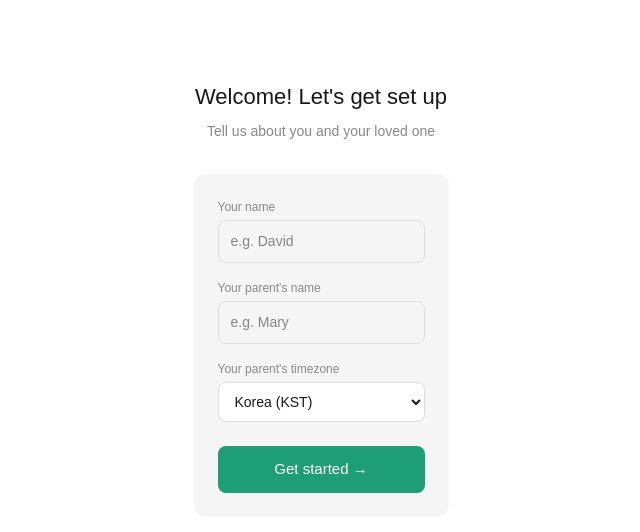
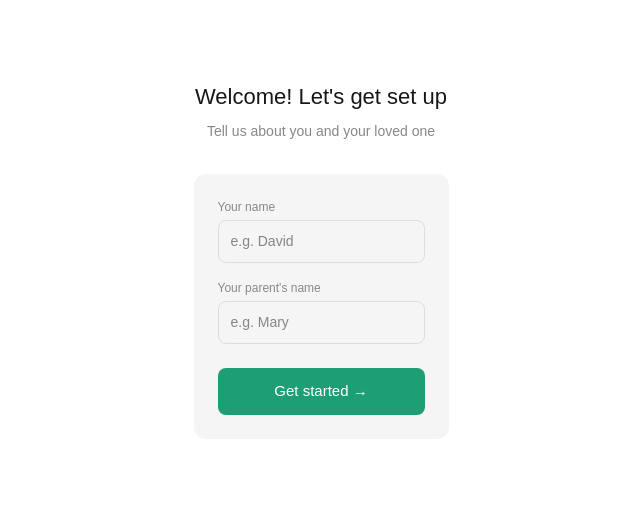
Before and after one commit to sunjikim-witty/familycare, a Next.js app: page /setup in a window 1280 px wide. Shown: the top 532 px of the page, without its empty margins (319-959 px from the left). Built offline with nearby package versions, Linux system fonts and the light colour scheme; no server answers.

Commit message:
remove timezone from setup

```diff
--- a/app/setup/page.js
+++ b/app/setup/page.js
@@ -9,7 +9,6 @@ export default function Setup() {
   const router = useRouter();
   const [myName, setMyName] = useState("");
   const [parentName, setParentName] = useState("");
-  const [parentTimezone, setParentTimezone] = useState("Asia/Seoul");
   const [saving, setSaving] = useState(false);
   const [user, setUser] = useState(null);
 
@@ -28,7 +27,6 @@ export default function Setup() {
     await setDoc(doc(db, "users", user.uid), {
       myName,
       parentName,
-      parentTimezone,
       myTimezone,
       familyId,
       email: user.email,
@@ -48,26 +46,10 @@ export default function Setup() {
           <input type="text" value={myName} onChange={e => setMyName(e.target.value)} placeholder="e.g. David"
             style={{width:"100%", padding:"10px 12px", borderRadius:"8px", border:"1px solid #ddd", fontSize:"14px", boxSizing:"border-box"}} />
         </div>
-        <div style={{marginBottom:"16px"}}>
+        <div style={{marginBottom:"24px"}}>
           <label style={{fontSize:"12px", color:"#888", display:"block", marginBottom:"4px"}}>Your parent's name</label>
           <input type="text" value={parentName} onChange={e => setParentName(e.target.value)} placeholder="e.g. Mary"
             style={{width:"100%", padding:"10px 12px", borderRadius:"8px", border:"1px solid #ddd", fontSize:"14px", boxSizing:"border-box"}} />
-        </div>
-        <div style={{marginBottom:"24px"}}>
-          <label style={{fontSize:"12px", color:"#888", display:"block", marginBottom:"4px"}}>Your parent's timezone</label>
-          <select value={parentTimezone} onChange={e => setParentTimezone(e.target.value)}
-            style={{width:"100%", padding:"10px 12px", borderRadius:"8px", border:"1px solid #ddd", fontSize:"14px", boxSizing:"border-box", background:"#fff"}}>
-            <option value="Asia/Seoul">Korea (KST)</option>
-            <option value="Asia/Tokyo">Japan (JST)</option>
-            <option value="Asia/Shanghai">China (CST)</option>
-            <option value="Asia/Kolkata">India (IST)</option>
-            <option value="Europe/London">UK (GMT)</option>
-            <option value="Europe/Paris">Europe (CET)</option>
-            <option value="America/New_York">US East (ET)</option>
-            <option value="America/Chicago">US Central (CT)</option>
-            <option value="America/Denver">US Mountain (MT)</option>
-            <option value="America/Los_Angeles">US West (PT)</option>
-          </select>
         </div>
         <button onClick={handleSave} disabled={saving} style={{
           width:"100%", background:"#1D9E75", color:"#fff",
```
